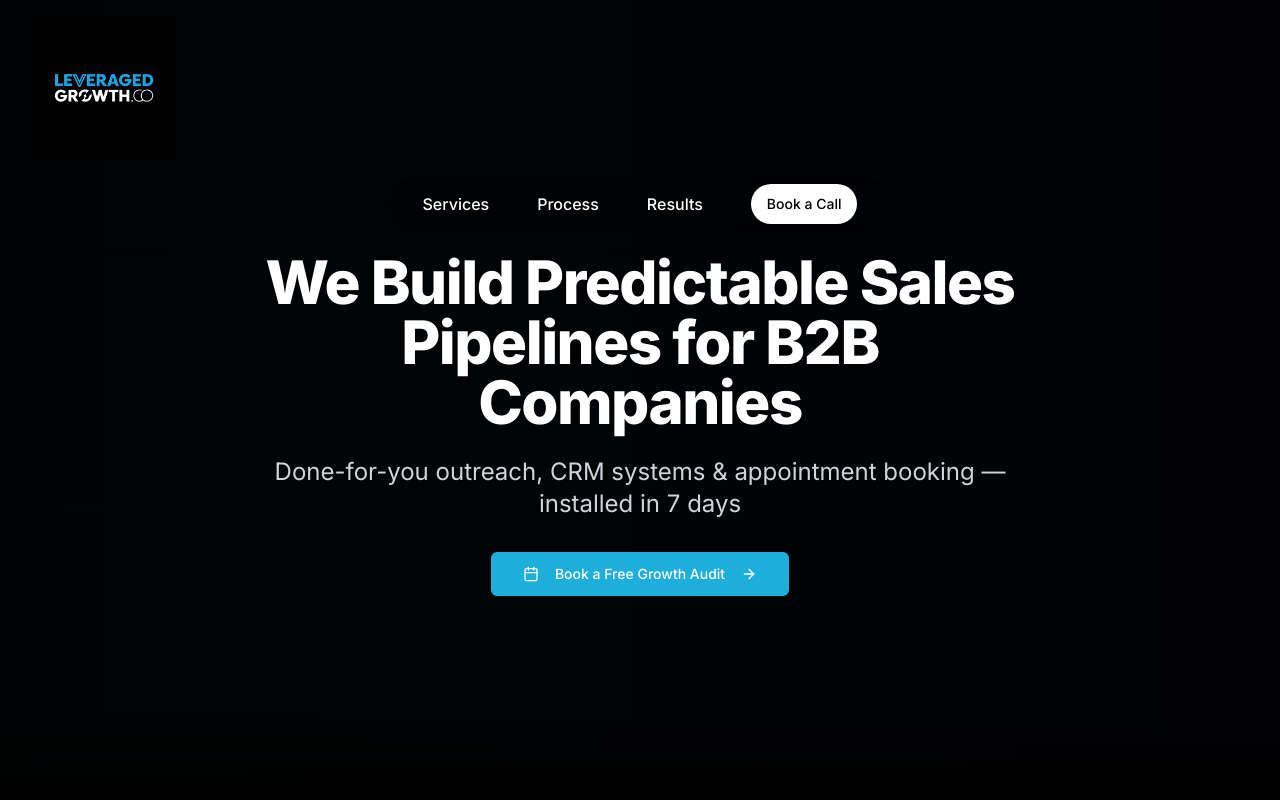
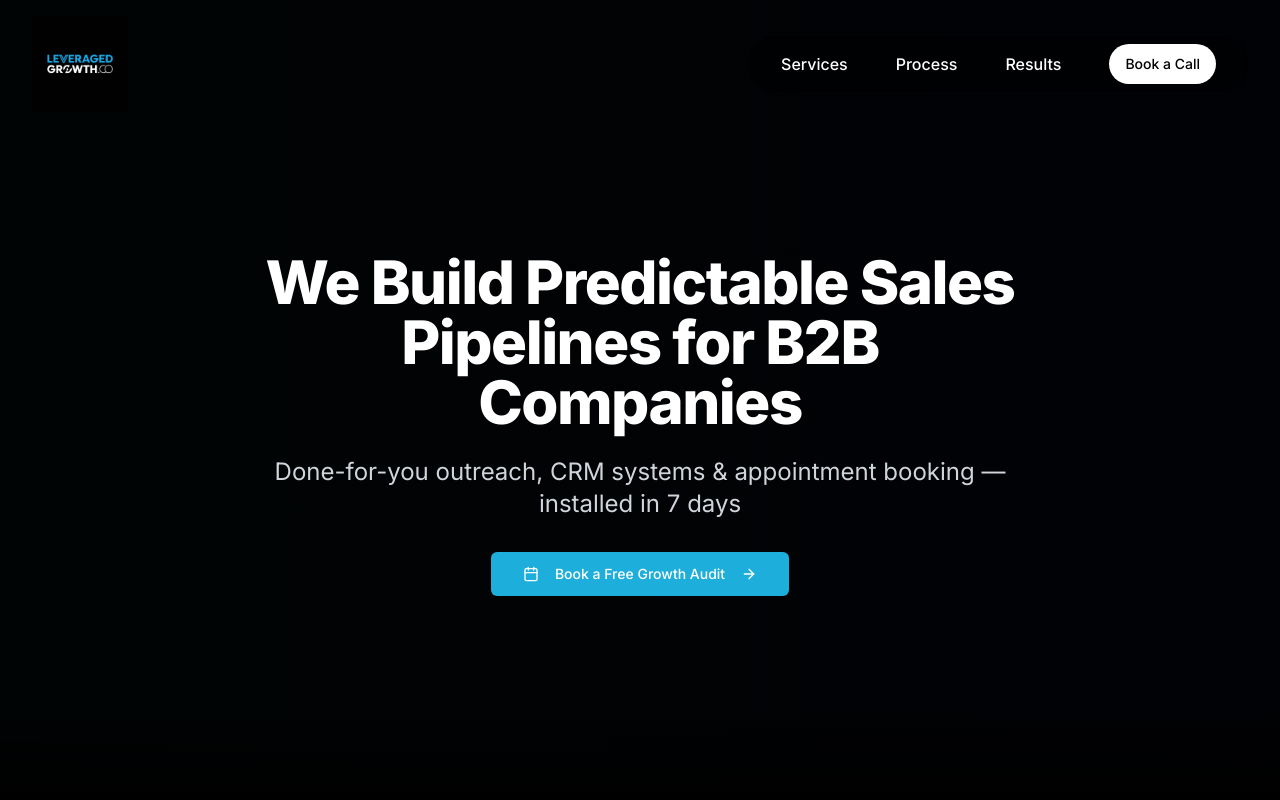
Before and after one commit to atharvv17/inbox-growth-architect, a React (Vite) app: page / in a window 1280 px wide. Shown: the top 800 px of the page. Built offline with nearby package versions, Linux system fonts and the light colour scheme.

Commit message:
Fix: Center navbar and align with logo
The header component was updated to center the navigation bar and align it with the logo at the top.

```diff
--- a/src/components/Header.tsx
+++ b/src/components/Header.tsx
@@ -6,24 +6,18 @@ const Header: React.FC = () => {
   return (
     <header className="py-4 absolute top-0 left-0 right-0 z-10">
       <div className="container mx-auto">
+        <div className="flex items-center justify-between">
           {/* Logo */}
-        <div className="flex items-center justify-between">
           <a href="/" className="flex items-center">
             <img
               src="/lovable-uploads/49e74208-b2c0-4809-a9dd-cff624caa489.png"
               alt="LeveragedGrowth.co"
-              className="h-36"
+              className="h-24"
             />
           </a>
 
-          {/* Mobile menu button */}
-          <Button variant="ghost" className="md:hidden text-white">
-            Menu
-          </Button>
-        </div>
-
-        {/* Centered Navigation */}
-        <div className="hidden md:flex justify-center mt-4">
+          {/* Centered Navigation - Now at the top next to logo */}
+          <div className="hidden md:block">
             <div className="bg-black bg-opacity-50 backdrop-blur-sm rounded-full px-8 py-2">
               <nav className="flex items-center space-x-12">
                 <a href="#offers" className="text-white hover:text-midnight-primary transition-colors font-medium">
@@ -41,6 +35,12 @@ const Header: React.FC = () => {
               </nav>
             </div>
           </div>
+
+          {/* Mobile menu button */}
+          <Button variant="ghost" className="md:hidden text-white">
+            Menu
+          </Button>
+        </div>
       </div>
     </header>
   );
```
Lines whose indentation alone changed are shown as unchanged.
